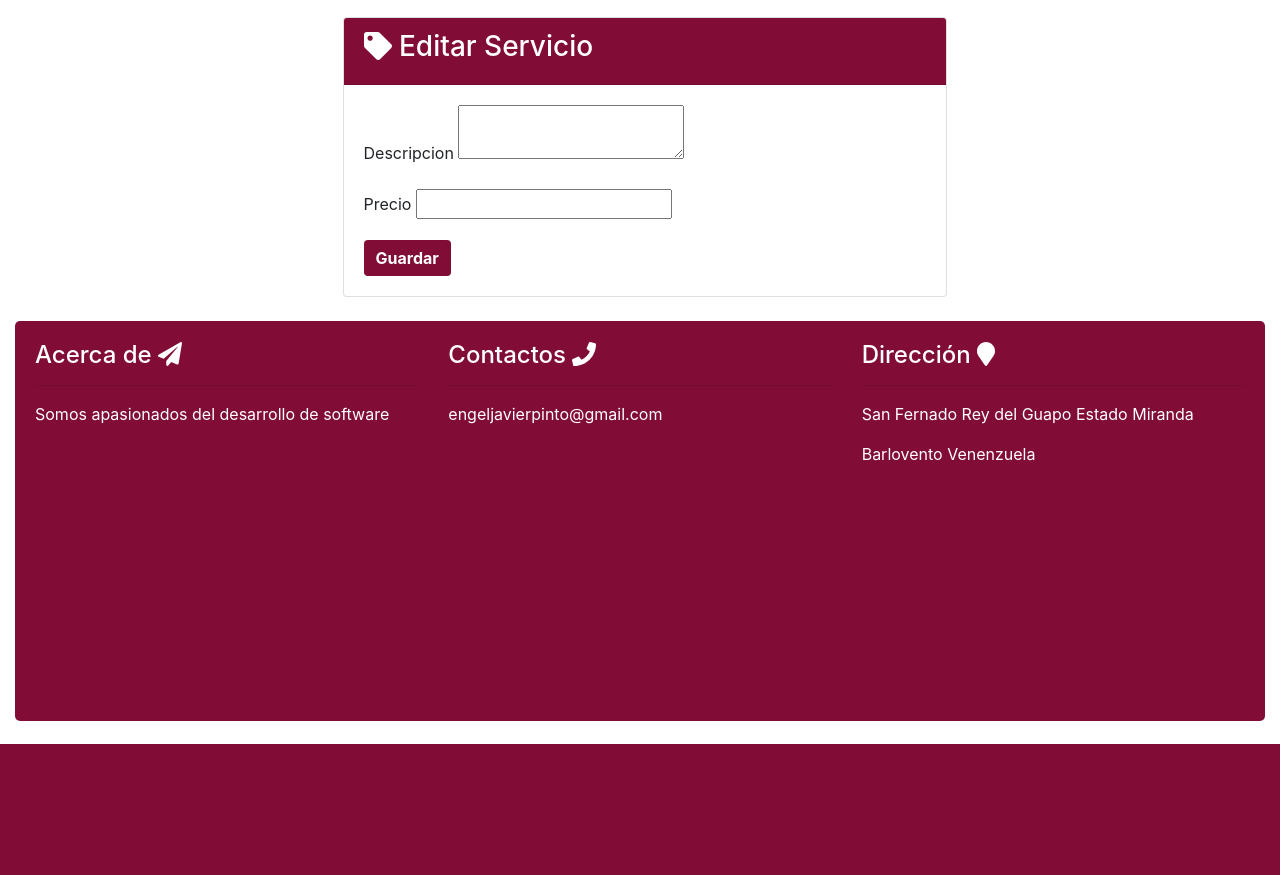
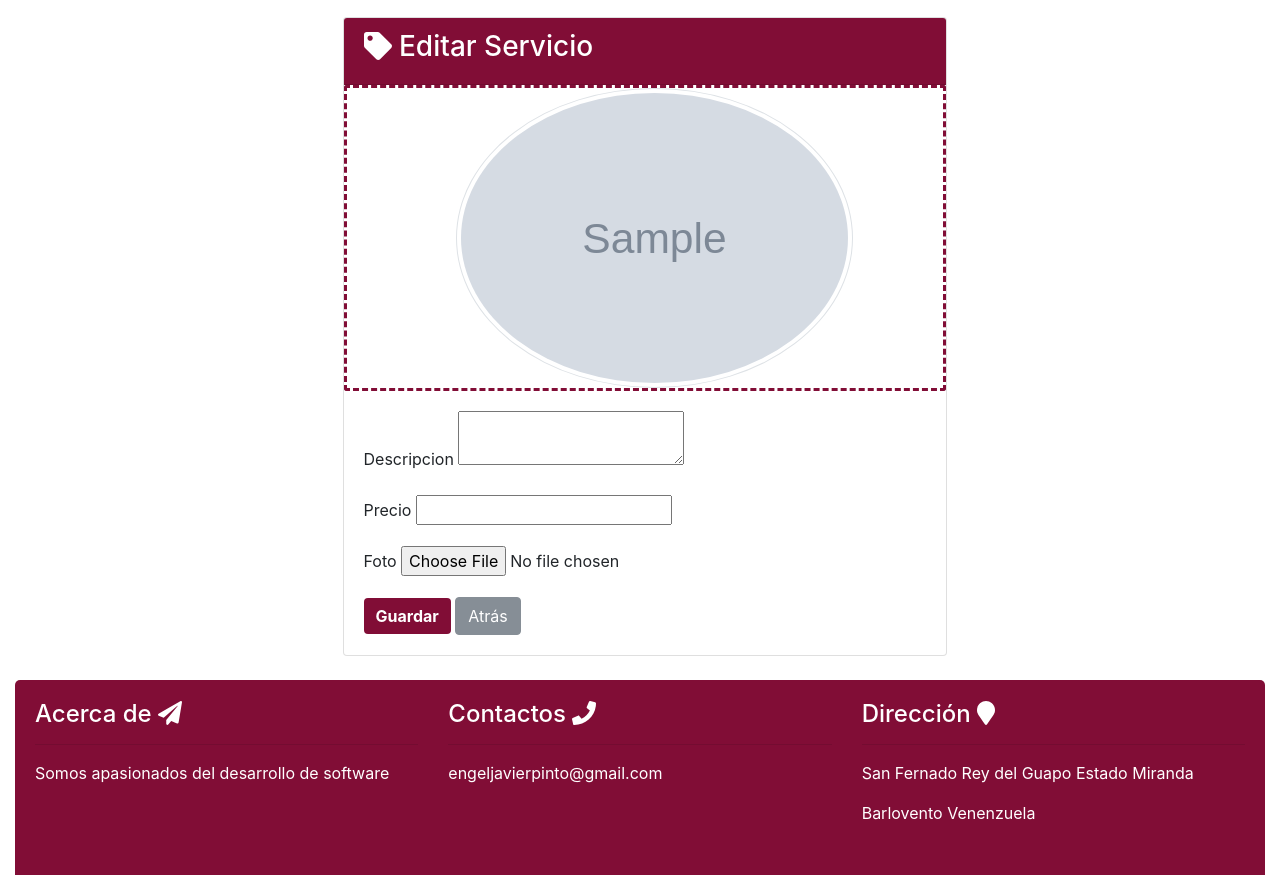
Before and after one commit to engeldevelopment/barberia, a Django app: template barberia/apps/servicios/templates/servicios/servicio_form.html in a window 1280 px wide. Shown: the part 56-931 px from the top of the page. Before the commit the page ends 800 px from the top, so only its background shows below. Run offline with Django 3.2, Linux system fonts and the light colour scheme; the template is opened without the code that fills it: most values are stand-ins (such as "Sample title", 1, 10 or a date in 2020); grey boxes marked "Sample" are stand-in pictures; form fields are guessed from the names that the template uses; some libraries are stand-ins or nearby versions.

Commit message:
Agregué el campo de imagen en el formulario de servicio. También, al editar se muestra la foto del servicio. Ahora sólo se muestran los botones de editar y eliminar al super usuario.

```diff
--- a/barberia/apps/servicios/templates/servicios/listar_servicios.html
+++ b/barberia/apps/servicios/templates/servicios/listar_servicios.html
@@ -24,12 +24,13 @@
 	  		<div class="card-body">
 		  		<div class="card-title">
 		  			<div class="row">
-		  				<div class="col-12 col-sm-6 col-md-8">
+		  				<div class="col-12 col-sm-6 col-md-9">
 		  					<h5> {{ servicio.descripcion }} </h5>
 		  					<div class="card-text">
 		  						<p>Precio: <strong> {{ servicio.precio|precio_bs }} </strong> </p>
 		  					</div>
 		  				</div>
+		  				{% if user.is_superuser %}
 		  				<div class="col-12 col-sm-6 col-md-3">
 		  					<div class="row">
 		  						<div class="col-6 col-sm-6 col-md-8 mr-0 mb-md-2">
@@ -40,6 +41,7 @@
 		  						</div>
 		  					</div>
 		  				</div>
+		  				{% endif %}
 		  			</div>
 		  		</div>
 	  		</div>
--- a/barberia/apps/servicios/templates/servicios/servicio_form.html
+++ b/barberia/apps/servicios/templates/servicios/servicio_form.html
@@ -10,13 +10,18 @@
 	  	<div class="card-header">
 		  <h3><i class="fa fa-tag"></i> Editar Servicio </h3>
 	    </div>
+	    <div class="card-img">
+		  	<div class="col-12">
+		  		<img src="{{ servicio.foto.url }}" alt="{{ servicio.descripcion }}" class="img-thumbnail rounded-circle img-servicio offset-md-2">
+		  	</div>
+		  </div>
 	  {% else %}
 	    <div class="card-header">
 		  <h3><i class="fa fa-tag"></i> Añadir Servicio </h3>
 	    </div>
 	  {% endif %}
 	  <div class="card-body">
-		<form action="" method="post"> {% csrf_token %}
+		<form action="" method="post" enctype="multipart/form-data"> {% csrf_token %}
 		  <div class="form-group">
 		  	<label> {{ form.descripcion.label }}</label>
 		  	{{ form.descripcion }}
@@ -25,7 +30,12 @@
 		  	<label> {{ form.precio.label }}</label>
 		  	{{ form.precio }}
 		  </div>
+		  <div class="form-group">
+		  	<label id='{{ form.foto.id_for_label }}'> {{ form.foto.label }}</label>
+		  	{{ form.foto }}
+		  </div>
 		  <button type="submit" class="btn btn-primary"> Guardar </button>
+			<a href="{% url 'servicios:index' %}" class="btn btn-secondary">Atrás</a>
 		</form>
 	  </div>
 	</div>
```
Also changed, not shown: barberia/apps/servicios/forms.py (+8 -1 lines).
